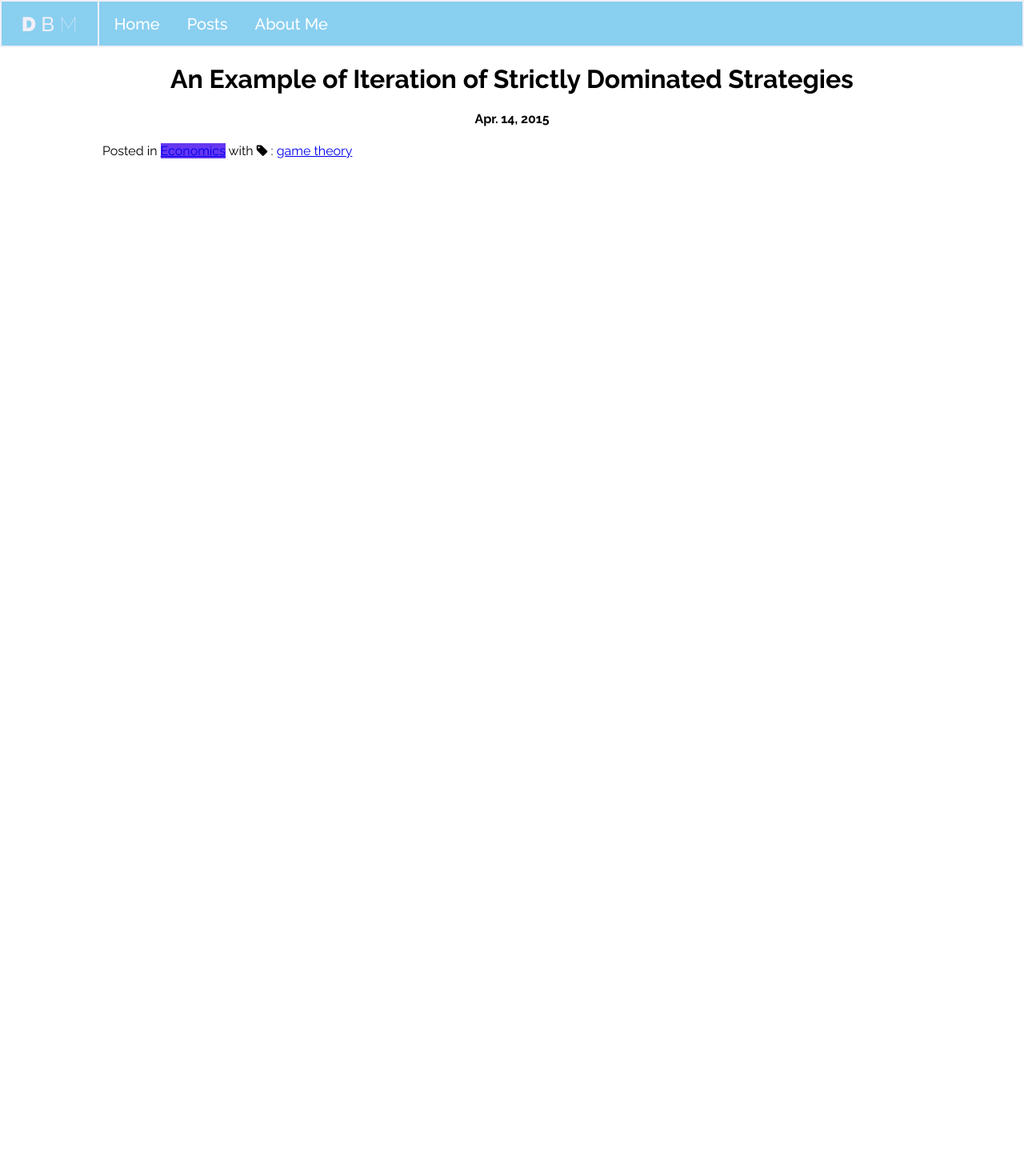
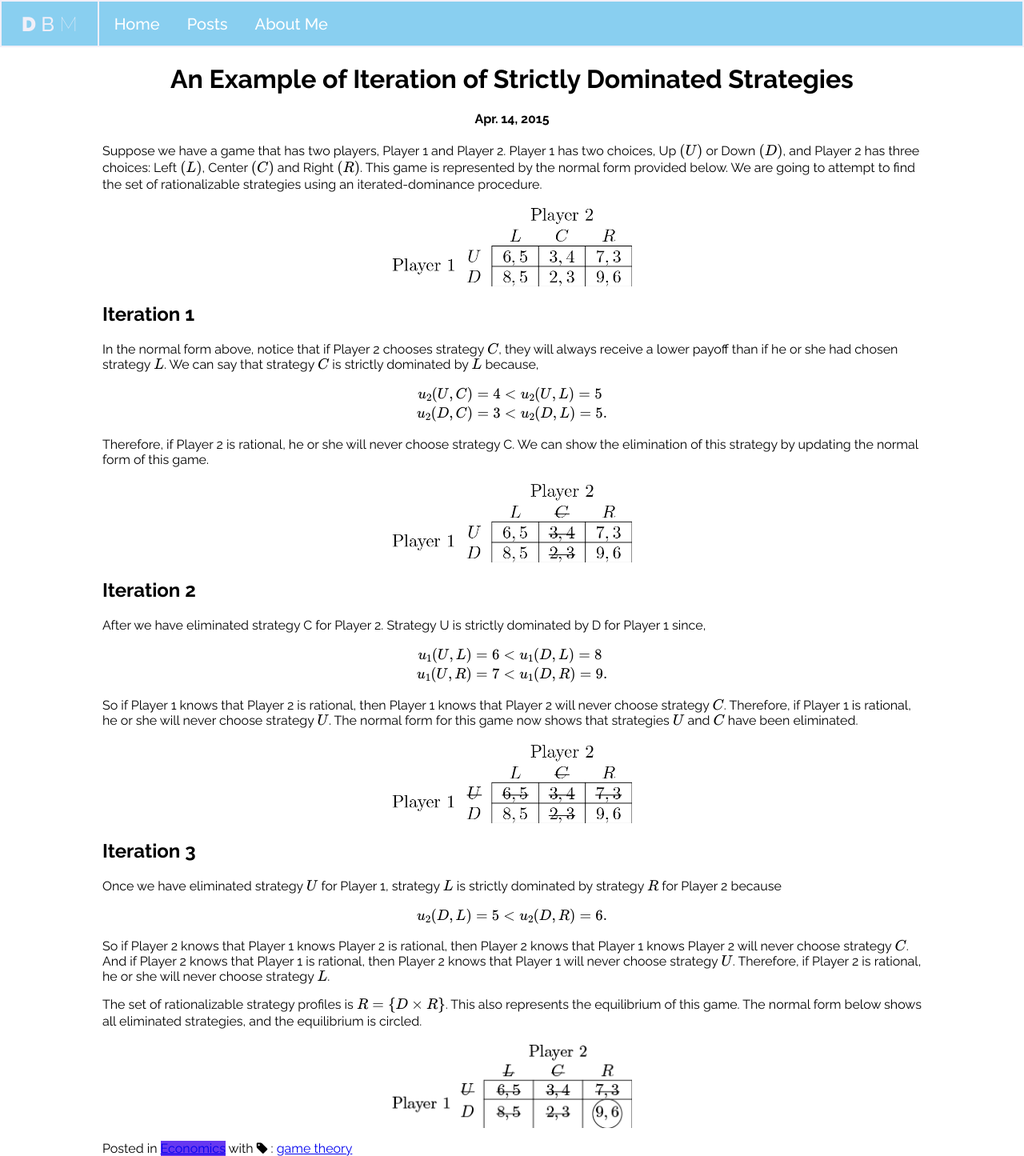
Before and after one commit to davidbmitchell/davidbmitchell.github.io, a Jekyll site: the page built from _posts/2015-04-14-Iterated-Dominance.md, in a window 1280 px wide. Shown: the whole page at 80% size. Built offline with Jekyll 4.4.1, drawn with Linux system fonts in a browser that asks for light colours; formulas are drawn with MathJax 3; before the commit the page ends 900 px from its top, so only the background shows below that.

Commit message:
first post, iterated dominance

```diff
--- a/_layouts/post.html
+++ b/_layouts/post.html
@@ -1,15 +1,14 @@
 ---
 layout: default
-body_class: default-body
 ---
 
 {% assign post = page %}
 
-<article>
-    <header id="post-header">
+<div id="layout">
+    <div id="post-header">
         <h1 id="post-title">{{ post.title }}</h1>
         <h4 id="post-subtitle"><time datetime="{{ post.date | date_to_xmlschema }}">{{ post.date | date: '%b. %d, %Y' }}</time></h4>
-    </header>
+    </div>
 
     <div id="post-content">
         {{ content }}
@@ -55,4 +54,4 @@ body_class: default-body
 
         <p id="post-meta">Posted {{ category_content }}{{ tags_content }}</p>
     </div>
-</article>
+</div>
--- a/_posts/2015-04-14-Iterated-Dominance.md
+++ b/_posts/2015-04-14-Iterated-Dominance.md
@@ -4,3 +4,70 @@ layout: post
 category: economics
 tags: [game theory]
 ---
+
+Suppose we have a game that has two players, Player 1 and Player 2.
+Player 1 has two choices, Up $$(U)$$ or Down $$(D)$$, and Player 2
+has three choices: Left $$(L)$$, Center $$(C)$$ and Right $$(R)$$.
+This game is represented by the normal form
+provided below. We are going to attempt to find the set of rationalizable
+strategies using an iterated-dominance procedure.
+
+![normal form of game](/images/game.png)
+
+## Iteration 1
+
+In the normal form above, notice that if Player 2 chooses
+strategy $$C$$, they will always receive a lower payoff than if
+he or she had chosen strategy $$L$$. We can say that strategy
+$$C$$ is strictly dominated by $$L$$ because,
+
+$$\begin{align*}
+ u_{2}(U, C) = 4 &< u_{2}(U, L) = 5 \\
+ u_{2}(D, C) = 3 &< u_{2}(D, L) = 5.
+ \end{align*}$$
+
+Therefore, if Player 2 is rational, he or she will never choose strategy C.
+We can show the elimination of this strategy by updating
+the normal form of this game.
+
+![normal form after first iteration](/images/game1.png)
+
+## Iteration 2
+
+After we have eliminated strategy C for Player 2. Strategy U is strictly
+dominated by D for Player 1 since,
+
+$$\begin{align*}
+ u_{1}(U, L) = 6 &< u_{1}(D, L) = 8 \\
+ u_{1}(U, R) = 7 &< u_{1}(D, R) = 9.
+\end{align*}$$
+
+So if Player 1 knows that Player 2 is rational, then Player 1 knows
+that Player 2 will never choose strategy $$C$$. Therefore, if Player 1
+is rational, he or she will never choose strategy $$U$$.
+The normal form for this game now shows that strategies $$U$$ and $$C$$
+have been eliminated.
+
+![normal form after second iteration](/images/game2.png)
+
+
+## Iteration 3
+
+Once we have eliminated strategy $$U$$ for Player 1, strategy $$L$$ is
+strictly dominated by strategy $$R$$ for Player 2 because
+
+$$ u_{2}(D, L) = 5 < u_{2}(D, R) = 6. $$
+
+So if Player 2 knows that Player 1 knows Player 2 is rational, then
+Player 2 knows that Player 1 knows Player 2 will never choose strategy
+$$C$$. And if Player 2 knows that Player 1 is rational, then
+Player 2 knows that Player 1 will never choose strategy $$U$$. Therefore,
+if Player 2 is rational, he or she will never choose strategy $$L$$.
+
+The set of rationalizable strategy profiles is
+$$R = \{D \times R\}$$. This also represents the
+equilibrium of this game. The normal form below
+shows all eliminated strategies, and the equilibrium
+is circled.
+
+![normal form after third iteration](/images/game3.png)
--- a/_sass/post.scss
+++ b/_sass/post.scss
@@ -8,4 +8,13 @@
   font-family: 'Raleway';
    margin-left: 10%;
    margin-right: 10%;
+
+   img{
+    max-height: 150px;
+    max-width: 300px;
+    margin: 0px auto;
+    display:block;
+   }
 }
+
+/* Game Theory Posts */
--- a/blog/index.html
+++ b/blog/index.html
@@ -1,11 +1,11 @@
 ---
 layout: default
-title: Articles
+title: Posts
 body_class: default-body
 ---
 
 <header id="post-header">
-    <h1 id="post-title">Articles</h1>
+    <h1 id="post-title">Posts</h1>
 </header>
 <div id="layout" class="content pure-g">
   <div id="main-content"class="pure-u-1">
```
Also changed, not shown: images/game.png (added), images/game1.png (added), images/game2.png (added), images/game3.png (added).
